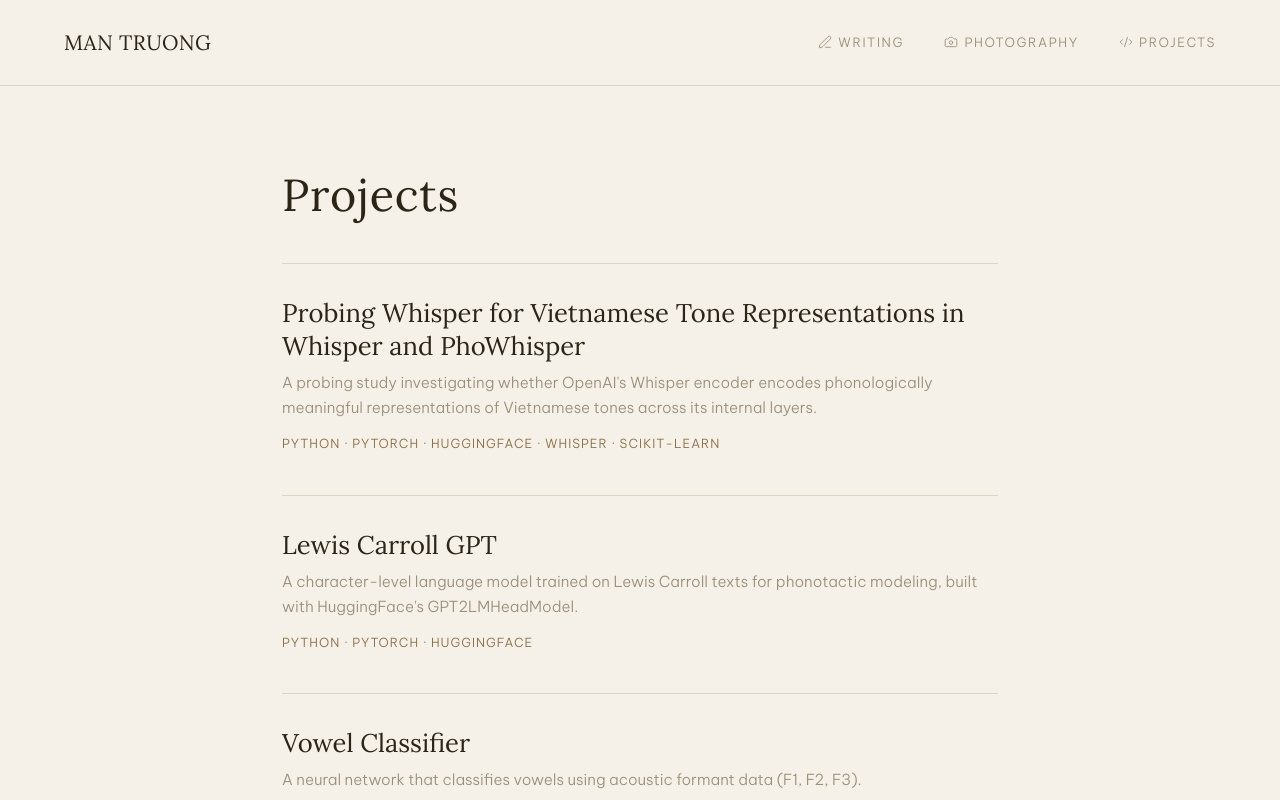
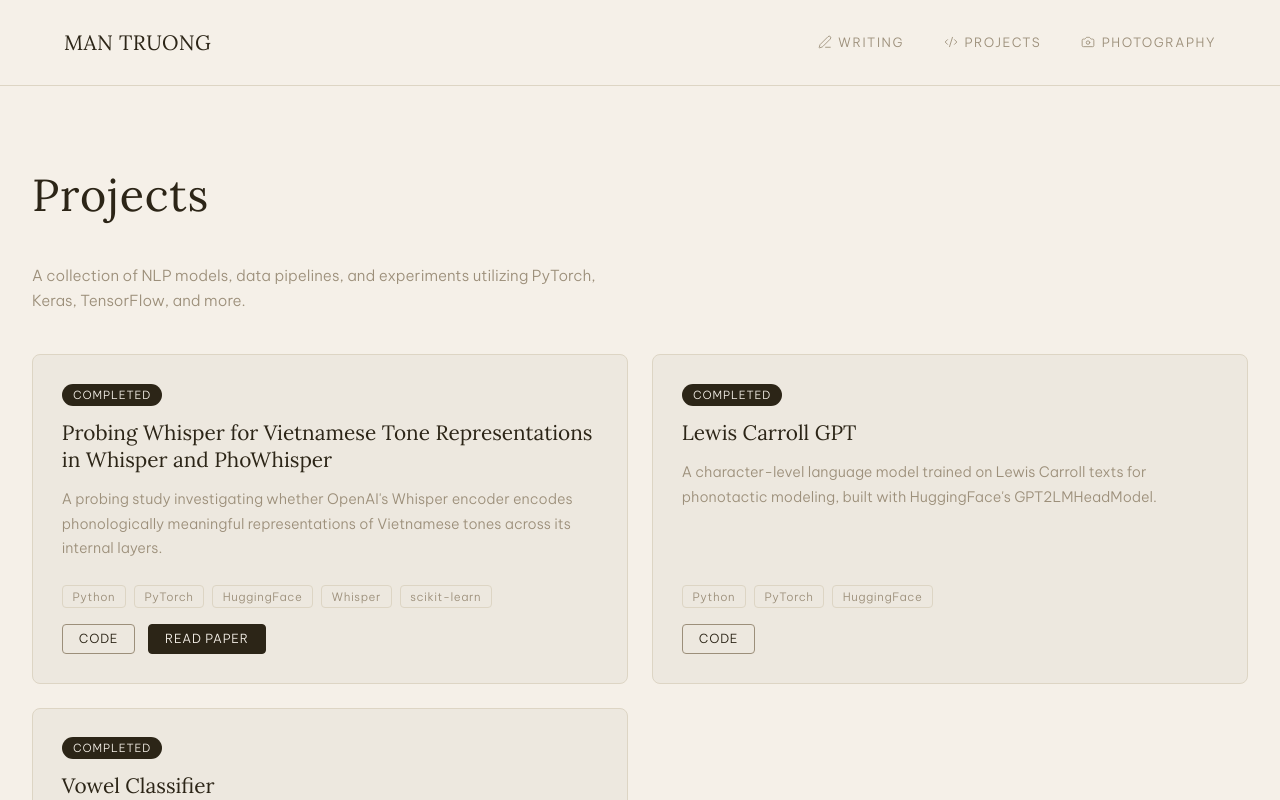
Before and after one commit to mantruon/mantruon-website, a React (Vite) app: page /projects in a window 1280 px wide. Shown: the top 800 px of the page. Built offline with nearby package versions, Linux system fonts and the light colour scheme.

Commit message:
fixed up projects page to make it look nicer and added links

```diff
--- a/src/components/Navbar.tsx
+++ b/src/components/Navbar.tsx
@@ -13,13 +13,13 @@ export default function Navbar() {
                     <PenLine size={14} strokeWidth={1.5} />
                     Writing
                 </Link>
+                <Link to="/projects">
+                    <Code2 size={14} strokeWidth={1.5} />
+                    Projects
+                </Link>
                 <Link to="/photography">
                     <Camera size={14} strokeWidth={1.5} />
                     Photography
-                </Link>
-                <Link to="/projects">
-                    <Code2 size={14} strokeWidth={1.5} />
-                    Projects
                 </Link>
             </div>
             <button className="hamburger" onClick={() => setIsOpen(!isOpen)}>
@@ -31,13 +31,13 @@ export default function Navbar() {
                         <PenLine size={14} strokeWidth={1.5} />
                         Writing
                     </Link>
+                    <Link to="/projects" onClick={() => setIsOpen(false)}>
+                        <Code2 size={14} strokeWidth={1.5} />
+                        Projects
+                    </Link>
                     <Link to="/photography" onClick={() => setIsOpen(false)}>
                         <Camera size={14} strokeWidth={1.5} />
                         Photography
-                    </Link>
-                    <Link to="/projects" onClick={() => setIsOpen(false)}>
-                        <Code2 size={14} strokeWidth={1.5} />
-                        Projects
                     </Link>
                 </div>
             )}
--- a/src/data/projects.ts
+++ b/src/data/projects.ts
@@ -22,7 +22,7 @@ export const projects: Project[] = [
         slug: "lewis-carroll-gpt",
         description: "A character-level language model trained on Lewis Carroll texts for phonotactic modeling, built with HuggingFace's GPT2LMHeadModel.",
         stack: ["Python", "PyTorch", "HuggingFace"],
-        repo: "https://github.com/mantruon/your-repo-name"
+        repo: "https://github.com/mantruon/gpt-text-prediction-model"
     },
     {
         title: "Vowel Classifier",
--- a/src/index.css
+++ b/src/index.css
@@ -767,4 +767,185 @@ footer {
     .hero h1 {
         font-size: 1.8rem;
     }
+
+    /*Projects on Mobile */
+    .projects-page {
+        padding: 1.2rem;
+    }
+
+    .project-grid {
+        grid-template-columns: 1fr;
+        gap: 1rem;
+    }
+
+    .projects-subtitle {
+        font-size: 0.85rem;
+        line-height: 1.6;
+        margin-top: 0;
+        margin-bottom: 1.2rem;
+    }
+
+    .projects-page h1 {
+        margin-bottom: 0.5rem;
+    }
+
+    .project-status {
+        margin-left: 0;
+        align-self: flex-start;
+    }
+
+    .project-card-new {
+        padding: 1.2rem;
+    }
+
+    .project-card-new h2 {
+        font-size: 1.1rem;
+    }
+
+    .project-card-new p {
+        font-size: 0.85rem;
+    }
+
+    .project-tag {
+        font-size: 0.68rem;
+    }
+
+    .project-card-links a {
+        font-size: 0.72rem;
+        padding: 0.35rem 0.8rem;
+    }
 }
+
+/* Projects Grid */
+.projects-page {
+    max-width: 1600px;
+}
+
+.project-card-header {
+    display: flex;
+    flex-direction: column;
+    align-items: flex-start;
+    gap: 0.3rem;
+}
+
+.projects-subtitle {
+    color: var(--text-muted);
+    font-size: 0.95rem;
+    line-height: 1.7;
+    margin-top: 0;
+    margin-bottom: 2.5rem;
+    max-width: 600px;
+}
+
+.project-grid {
+    display: grid;
+    grid-template-columns: repeat(2, minmax(0, 1fr));
+    gap: 1.5rem;
+}
+
+.project-grid + * {
+    margin-top: 0;
+}
+
+.project-card-new {
+    background-color: var(--bg-card);
+    border: 1px solid var(--border);
+    border-radius: 8px;
+    padding: 1.8rem;
+    text-decoration: none;
+    color: var(--text);
+    display: flex;
+    flex-direction: column;
+    justify-content: space-between;
+    gap: 1.5rem;
+    transition: box-shadow 0.2s ease, transform 0.2s ease;
+}
+
+.project-card-new:visited {
+    color: var(--text);
+}
+
+.project-card-new:hover {
+    box-shadow: 0 4px 20px rgba(0,0,0,0.08);
+    transform: translateY(-2px);
+}
+
+.project-card-new h2 {
+    font-size: 1.3rem;
+    margin: 0.5rem 0 0.6rem;
+}
+
+.project-card-new .project-card-header p {
+    color: var(--text-muted);
+    font-size: 0.9rem;
+    line-height: 1.7;
+}
+
+.project-status {
+    display: inline-block;
+    background-color: var(--text);
+    color: var(--bg);
+    font-size: 0.7rem;
+    letter-spacing: 0.08em;
+    text-transform: uppercase;
+    padding: 0.25rem 0.7rem;
+    border-radius: 20px;
+    margin-left: 0;
+}
+
+.project-tags {
+    display: flex;
+    flex-wrap: wrap;
+    gap: 0.5rem;
+    margin-bottom: 1rem;
+}
+
+.project-tag {
+    font-size: 0.72rem;
+    letter-spacing: 0.05em;
+    border: 1px solid var(--border);
+    border-radius: 4px;
+    padding: 0.2rem 0.6rem;
+    color: var(--text-muted);
+}
+
+.project-card-links {
+    display: flex;
+    gap: 0.8rem;
+}
+
+.project-card-links a {
+    font-size: 0.78rem;
+    letter-spacing: 0.06em;
+    text-transform: uppercase;
+    text-decoration: none;
+    padding: 0.4rem 1rem;
+    border-radius: 4px;
+    border: 1px solid var(--text-muted);
+    color: var(--text);
+    transition: all 0.2s ease;
+}
+
+.project-card-links a:hover {
+    border-color: var(--accent);
+    color: var(--accent);
+}
+
+.project-card-links a.btn-filled {
+    background-color: var(--text);
+    color: var(--bg);
+    border-color: var(--text);
+}
+
+.project-card-links a.btn-filled:hover {
+    opacity: 0.8;
+    color: var(--bg);
+    border-color: var(--text);
+}
+
+/* Responsive project grid */
+@media (max-width: 768px) {
+    .project-grid {
+        grid-template-columns: 1fr;
+    }
+}
--- a/src/webpages/Projects.tsx
+++ b/src/webpages/Projects.tsx
@@ -1,17 +1,42 @@
-import { Link } from 'react-router-dom'
+import { useNavigate } from 'react-router-dom'
 import { projects } from '../data/projects'
 
 export default function Projects() {
+    const navigate = useNavigate()
+
     return (
-        <main>
+        <main className="projects-page">
             <h1>Projects</h1>
-            <div className="project-list">
+            <p className="projects-subtitle">
+                A collection of NLP models, data pipelines, and experiments utilizing PyTorch, Keras, TensorFlow, and more.
+            </p>
+            <div className="project-grid">
                 {projects.map(project => (
-                    <Link to={`/projects/${project.slug}`} key={project.slug} className="project-card" style={{ textDecoration: 'none' }}>
-                        <h2>{project.title}</h2>
-                        <p>{project.description}</p>
-                        <p className="stack">{project.stack.join(' · ')}</p>
-                    </Link>
+                    <div key={project.slug} className="project-card-new" onClick={() => navigate(`/projects/${project.slug}`)}>
+                        <div className="project-card-header">
+                            <span className="project-status">Completed</span>
+                            <h2>{project.title}</h2>
+                            <p>{project.description}</p>
+                        </div>
+                        <div className="project-card-footer">
+                            <div className="project-tags">
+                                {project.stack.map(tech => (
+                                    <span key={tech} className="project-tag">{tech}</span>
+                                ))}
+                            </div>
+                            <div className="project-card-links">
+                                {project.repo && (
+                                    <a href={project.repo} target="_blank" onClick={e => e.stopPropagation()}>Code</a>
+                                )}
+                                {project.paper && (
+                                    <a href={project.paper} target="_blank" onClick={e => e.stopPropagation()} className="btn-filled">Read Paper</a>
+                                )}
+                                {project.demo && (
+                                    <a href={project.demo} target="_blank" onClick={e => e.stopPropagation()} className="btn-filled">Demo</a>
+                                )}
+                            </div>
+                        </div>
+                    </div>
                 ))}
             </div>
         </main>
```
